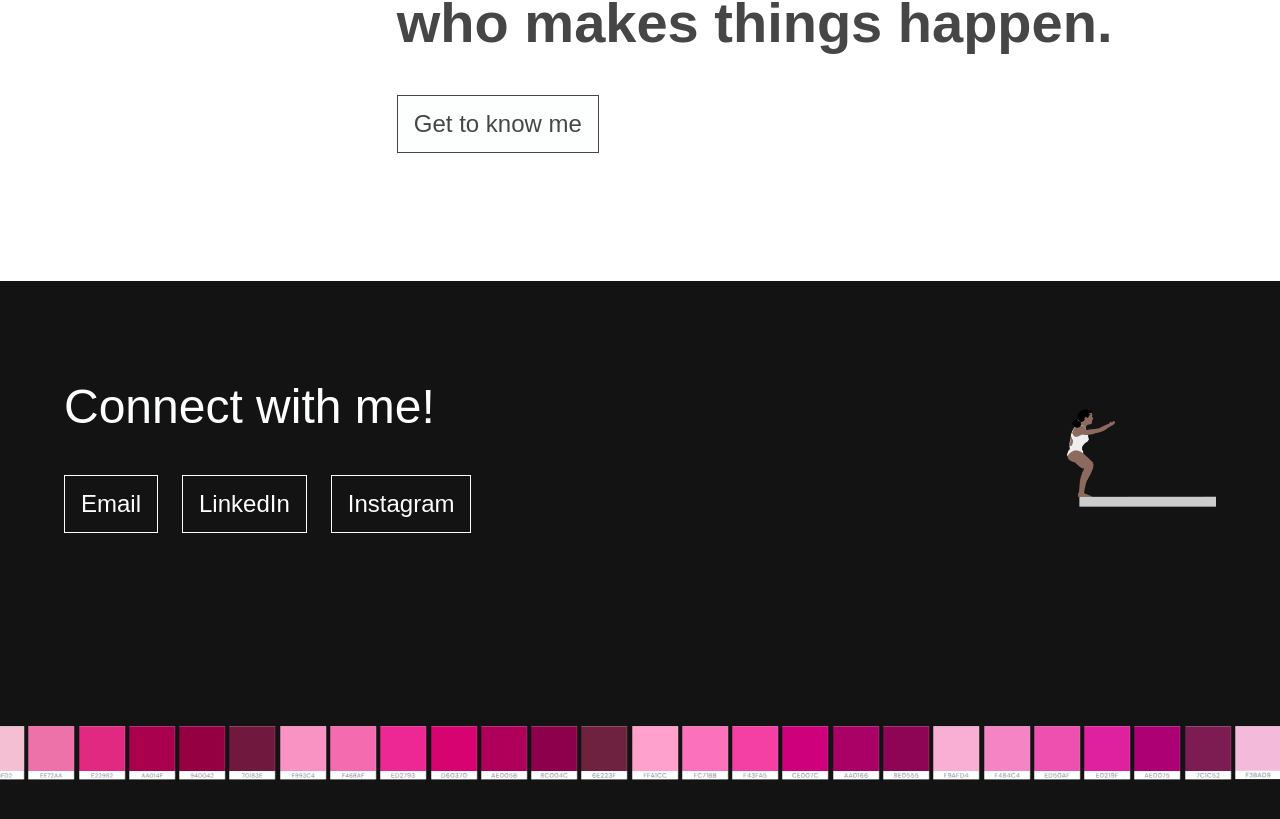
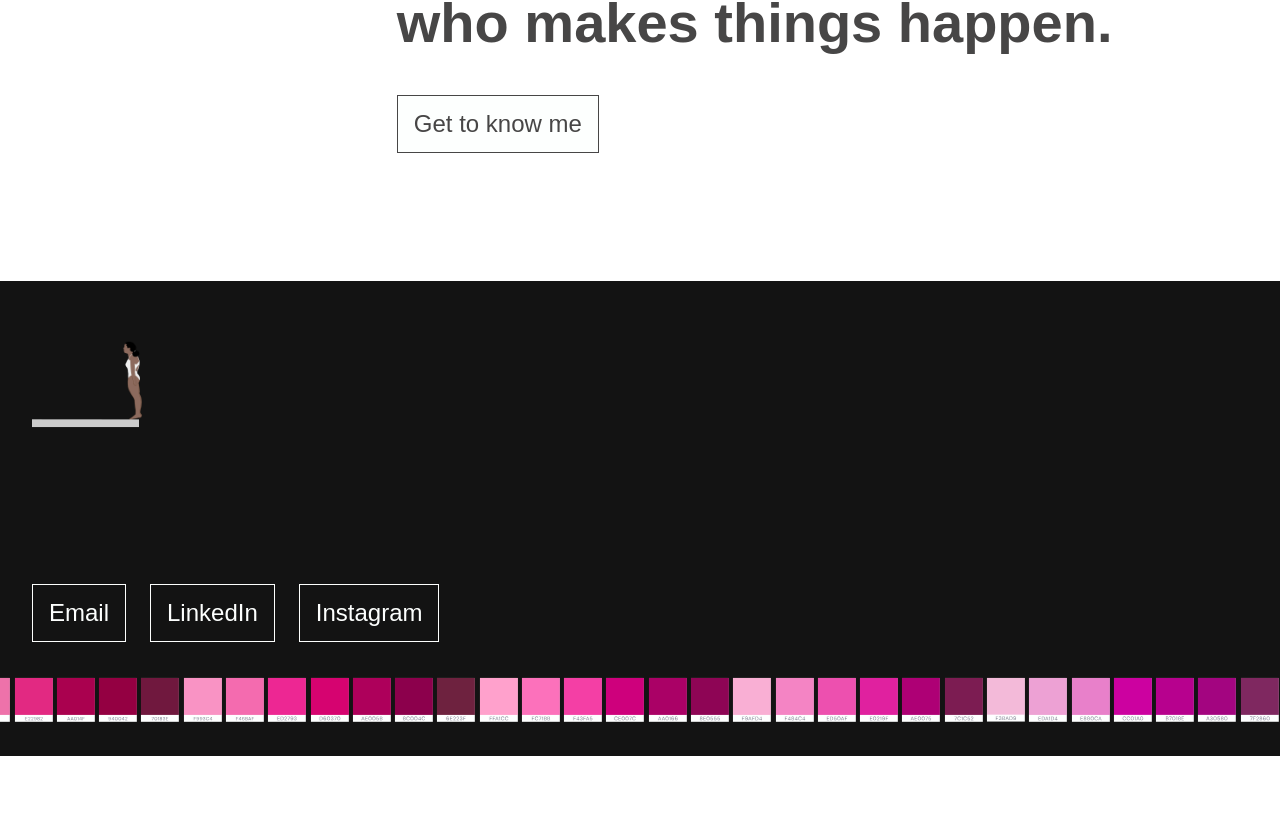
Before and after one commit to rihahart/Riha-Hart-Site, a Next.js app: page / in a window 1280 px wide. Shown: the part 1141-1960 px from the top of the page. After the commit the page ends 1897 px from the top, so only its background shows below. Built offline with nearby package versions, Linux system fonts and the light colour scheme; a web font is replaced by a local one.

Commit message:
new footer

```diff
--- a/src/components/DolphinAnimation.tsx
+++ b/src/components/DolphinAnimation.tsx
@@ -7,9 +7,10 @@ interface DolphinAnimationProps {
 }
 
 export default function DolphinAnimation({ className = '' }: DolphinAnimationProps) {
-    const [currentFrame, setCurrentFrame] = useState(1)
+    const [currentFrame, setCurrentFrame] = useState(48)
     const directionRef = useRef<'forward' | 'backward'>('forward')
-    const frameCount = 119 // Frame1.png through Frame119.png
+    const minFrame = 48 // Start from frame 48
+    const maxFrame = 119 // End at frame 119
     const fps = 24
     const frameInterval = 1000 / fps // ~41.67ms per frame
     const intervalRef = useRef<NodeJS.Timeout | null>(null)
@@ -19,15 +20,15 @@ export default function DolphinAnimation({ className = '' }: DolphinAnimationPro
         intervalRef.current = setInterval(() => {
             setCurrentFrame((prev) => {
                 if (directionRef.current === 'forward') {
-                    if (prev >= frameCount) {
+                    if (prev >= maxFrame) {
                         directionRef.current = 'backward'
-                        return frameCount - 1
+                        return maxFrame - 1
                     }
                     return prev + 1
                 } else {
-                    if (prev <= 1) {
+                    if (prev <= minFrame) {
                         directionRef.current = 'forward'
-                        return 2
+                        return minFrame + 1
                     }
                     return prev - 1
                 }
@@ -40,7 +41,7 @@ export default function DolphinAnimation({ className = '' }: DolphinAnimationPro
                 clearInterval(intervalRef.current)
             }
         }
-    }, [frameCount, frameInterval])
+    }, [minFrame, maxFrame, frameInterval])
 
     const frameSrc = `/Photos/DolphinPhotos/Frame${currentFrame}.png`
 
--- a/src/components/Footer.tsx
+++ b/src/components/Footer.tsx
@@ -48,14 +48,14 @@ export default function Footer() {
                     </div>
 
                 </div>
-                <div className="footer-scroll mt-[var(--spacing-10xl)]">
+                <div className="footer-scroll mt-[var(--spacing-4xl)]">
                     <div style={{ display: 'flex', alignItems: 'center', gap: '0.26775rem' }}>
                         {duplicatedFrames.map((frame, index) => (
                             <img
                                 key={index}
                                 src={frame}
                                 alt={`Frame ${index + 1}`}
-                                style={{ width: '18px', height: '24px', flexShrink: 0 }}
+                                style={{ width: '20px', height: '28px', flexShrink: 0 }}
                             />
                         ))}
                     </div>
@@ -67,31 +67,34 @@ export default function Footer() {
     // Tablet (769px - 1024px)
     if (isTablet) {
         return (
-            <footer className="w-full py-[var(--spacing-4xl)] bg-[var(--darkblack)] overflow-hidden">
-                <div className="flex items-center justify-between px-[var(--spacing-4xl)] pt-[var(--spacing-lg)] pb-[var(--spacing-6xl)] mx-auto">
+            <footer className="w-full py-[var(--spacing-2xl)] bg-[var(--darkblack)] overflow-hidden">
+                <div className="flex flex-col items-start px-[var(--spacing-lg)] pt-[var(--spacing-md)] pb-[var(--spacing-2xl)]">
+                    <div className="relative flex flex-col items-start justify-between gap-[var(--spacing-4xl)] mx-auto w-full">
+                        <div style={{ transform: 'scaleX(-1)' }}>
+                            <DolphinAnimation className="h-full max-w-[400px] px-[var(--spacing-lg)]" />
+                        </div>
+                        <div className="absolute bottom-[-40%] left-0 w-full z-10 flex flex-col items-start gap-[var(--spacing-2xl)] px-[var(--spacing-lg)]">
+                            { /* <p className="text-[var(--white)] text-[32px] leading-[48px]">
 
-                    <div className="flex flex-col h-full items-start gap-[var(--spacing-2xl)]">
-                        <p className="text-[var(--white)] text-[40px] leading-[64px]">
                                 Connect with me!
-                        </p>
-                        <div className="flex items-start gap-[var(--spacing-lg)]">
-                            <Button text="Email" alternateText="Email me " onClick={handleEmailClick} inverted={true} />
+                            </p>*/}
+                            <div className="flex items-start gap-[var(--spacing-xl)]">
+                                <Button text="Email" alternateText="Email me" onClick={handleEmailClick} inverted={true} />
                                 <Button text="LinkedIn" alternateText="Add me" onClick={handleLinkedInClick} inverted={true} />
                                 <Button text="Instagram" alternateText="Follow me" onClick={handleInstagramClick} inverted={true} />
                             </div>
                         </div>
-                    <div className="flex items-start justify-between]">
-                        <DolphinAnimation className="h-[250px] w-full" />
                     </div>
+
                 </div>
-                <div className="footer-scroll">
+                <div className="footer-scroll mt-[var(--spacing-8xl)]">
                     <div style={{ display: 'flex', alignItems: 'center', gap: '0.26775rem' }}>
                         {duplicatedFrames.map((frame, index) => (
                             <img
                                 key={index}
                                 src={frame}
                                 alt={`Frame ${index + 1}`}
-                                style={{ width: '28px', height: '32px', flexShrink: 0 }}
+                                style={{ width: '32px', height: '40px', flexShrink: 0 }}
                             />
                         ))}
                     </div>
@@ -103,31 +106,34 @@ export default function Footer() {
     // Desktop 1440px (1025px - 1440px)
     if (isDesktop1440px) {
         return (
-            <footer className="w-full py-[var(--spacing-5xl)] bg-[var(--darkblack)] overflow-hidden">
-                <div className="flex items-center justify-between px-[var(--spacing-6xl)] pt-[var(--spacing-xl)] pb-[var(--spacing-6xl)] mx-auto">
-                    <div className="flex flex-col h-[281px] items-start gap-[var(--spacing-2xl)]">
-                        <p className="text-[var(--white)] text-[48px] leading-[72px]">
+            <footer className="w-full py-[var(--spacing-2xl)] bg-[var(--darkblack)] overflow-hidden">
+                <div className="flex flex-col items-start px-[var(--spacing-lg)] pt-[var(--spacing-md)] pb-[var(--spacing-2xl)]">
+                    <div className="relative flex flex-col items-start justify-between gap-[var(--spacing-4xl)] mx-auto w-full">
+                        <div style={{ transform: 'scaleX(-1)' }}>
+                            <DolphinAnimation className="h-full max-w-[450px] px-[var(--spacing-lg)]" />
+                        </div>
+                        <div className="absolute bottom-[-40%] left-0 w-full z-10 flex flex-col items-start gap-[var(--spacing-2xl)] px-[var(--spacing-lg)]">
+                            { /* <p className="text-[var(--white)] text-[32px] leading-[48px]">
+
                                 Connect with me!
-                        </p>
+                            </p>*/}
                             <div className="flex items-start gap-[var(--spacing-xl)]">
-                            <Button text="Email" alternateText="Email me " onClick={handleEmailClick} inverted={true} />
+                                <Button text="Email" alternateText="Email me" onClick={handleEmailClick} inverted={true} />
                                 <Button text="LinkedIn" alternateText="Add me" onClick={handleLinkedInClick} inverted={true} />
                                 <Button text="Instagram" alternateText="Follow me" onClick={handleInstagramClick} inverted={true} />
                             </div>
+                        </div>
+                    </div>
 
                 </div>
-                    <div className="flex items-start justify-between">
-                        <DolphinAnimation className="h-[300px] w-full" />
-                    </div>
-                </div>
-                <div className="footer-scroll">
+                <div className="footer-scroll mt-[var(--spacing-10xl)]">
                     <div style={{ display: 'flex', alignItems: 'center', gap: '0.26775rem' }}>
                         {duplicatedFrames.map((frame, index) => (
                             <img
                                 key={index}
                                 src={frame}
                                 alt={`Frame ${index + 1}`}
-                                style={{ width: '46px', height: '56px', flexShrink: 0 }}
+                                style={{ width: '38px', height: '48px', flexShrink: 0 }}
                             />
                         ))}
                     </div>
@@ -138,30 +144,34 @@ export default function Footer() {
 
     // Large Desktop (>1440px)
     return (
-        <footer className="w-full py-[var(--spacing-4xl)] bg-[var(--darkblack)] overflow-hidden ">
-            <div className="flex max-w-[1600px] items-center justify-between px-[var(--spacing-8xl)] pt-[var(--spacing-2xl)] pb-[var(--spacing-8xl)] mx-auto">
-                <div className="flex flex-col h-full gap-[var(--spacing-3xl)] items-start">
-                    <p className="text-[var(--white)] text-[64px] leading-[96px]">
+        <footer className="w-full py-[var(--spacing-2xl)] bg-[var(--darkblack)] overflow-hidden">
+            <div className="flex flex-col items-start px-[var(--spacing-lg)] pt-[var(--spacing-md)] pb-[var(--spacing-2xl)]">
+                <div className="relative flex flex-col items-start justify-between gap-[var(--spacing-4xl)] mx-auto w-full max-w-[1600px]">
+                    <div style={{ transform: 'scaleX(-1)' }}>
+                        <DolphinAnimation className="h-full max-w-[500px] px-[var(--spacing-lg)]" />
+                    </div>
+                    <div className="absolute bottom-[-40%] left-0 w-full z-10 flex flex-col items-start gap-[var(--spacing-2xl)] px-[var(--spacing-lg)]">
+                        { /* <p className="text-[var(--white)] text-[32px] leading-[48px]">
+
                             Connect with me!
-                    </p>
-                    <div className="flex items-start gap-[var(--spacing-2xl)]">
-                        <Button text="Email" alternateText="Email me " onClick={handleEmailClick} inverted={true} />
+                        </p>*/}
+                        <div className="flex items-start gap-[var(--spacing-xl)]">
+                            <Button text="Email" alternateText="Email me" onClick={handleEmailClick} inverted={true} />
                             <Button text="LinkedIn" alternateText="Add me" onClick={handleLinkedInClick} inverted={true} />
                             <Button text="Instagram" alternateText="Follow me" onClick={handleInstagramClick} inverted={true} />
                         </div>
                     </div>
-                <div className="flex items-start justify-between]">
-                    <DolphinAnimation className="h-[350px] w-full " />
                 </div>
+
             </div>
-            <div className="footer-scroll">
+            <div className="footer-scroll mt-[var(--spacing-12xl)]">
                 <div style={{ display: 'flex', alignItems: 'center', gap: '0.26775rem' }}>
                     {duplicatedFrames.map((frame, index) => (
                         <img
                             key={index}
                             src={frame}
                             alt={`Frame ${index + 1}`}
-                            style={{ width: '52px', height: '64px', flexShrink: 0 }}
+                            style={{ width: '48px', height: '64px', flexShrink: 0 }}
                         />
                     ))}
                 </div>
```
Lines whose indentation alone changed are shown as unchanged.
